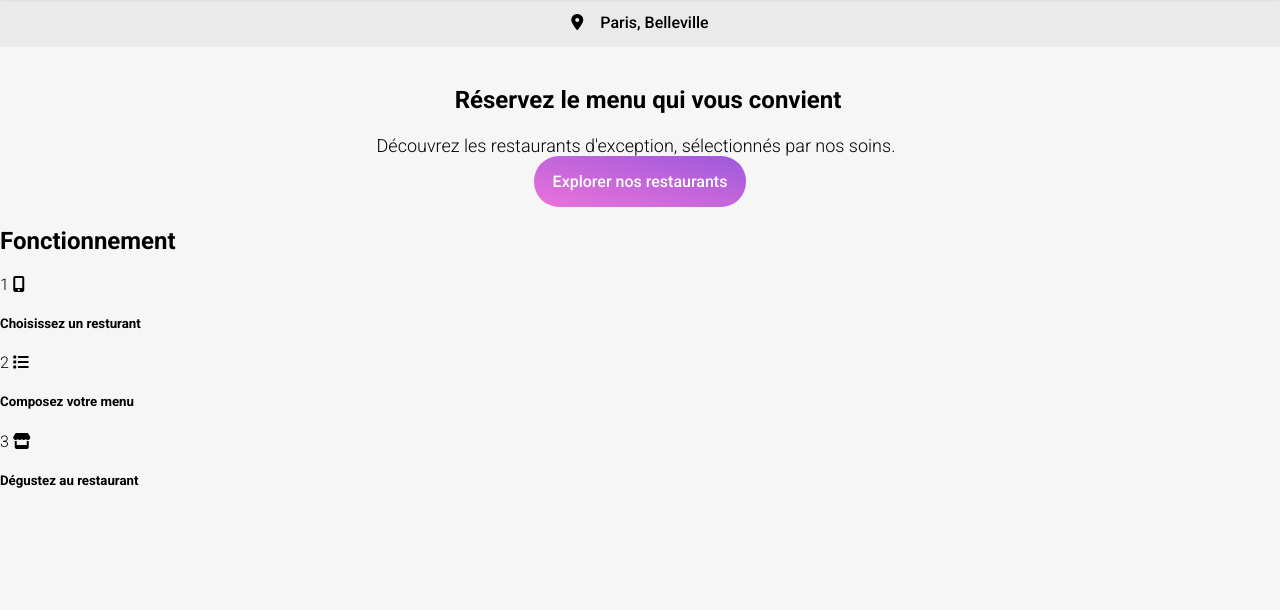
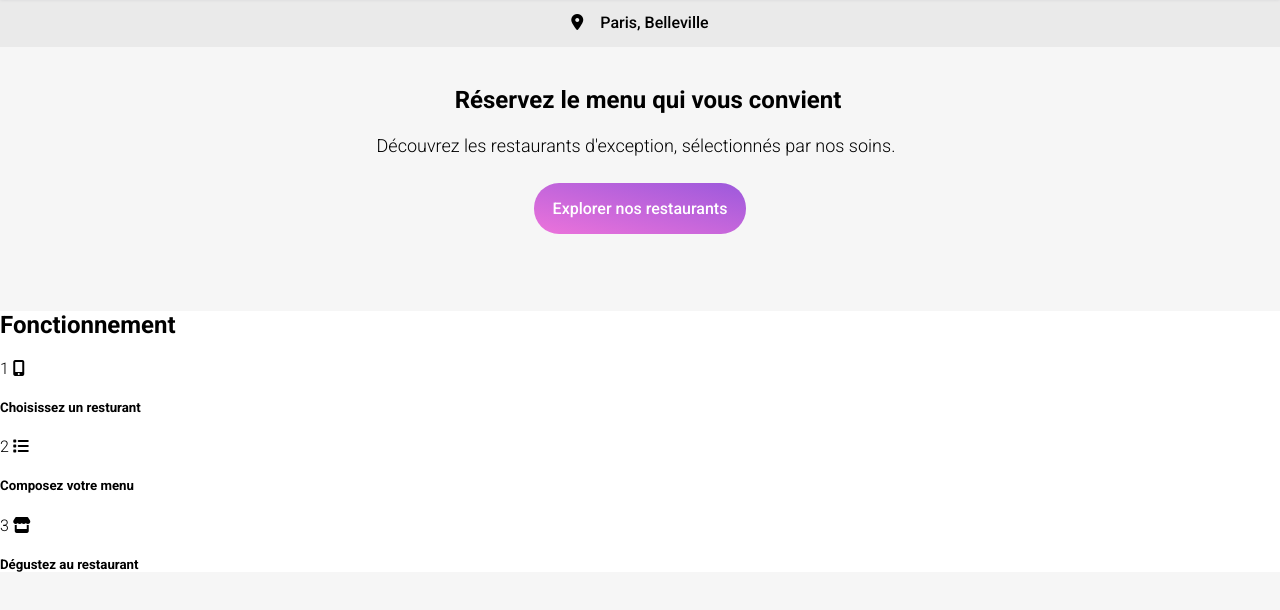
Before and after one commit to braouk/ohmyfood, a plain HTML site: page index.html in a window 1280 px wide. Shown: the part 76-686 px from the top of the page. Drawn offline with Linux system fonts and the light colour scheme.

Commit message:
dernier changement

```diff
--- a/assets/style.css
+++ b/assets/style.css
@@ -1,6 +1,10 @@
 *,
 ::before,
 ::after {
+    box-sizing: border-box;
+}
+
+html {
     box-sizing: border-box;
 }
 
@@ -73,6 +77,14 @@ body {
     font-weight: 500;
     font-size: 16px;
     cursor: pointer;
-
+    margin: 27px 0 57px 0;
     background: linear-gradient(193deg, #9356DC -11.44%, #FF79DA 123.93%);
 }
+
+/* fonctionnement */
+
+.fonctionnement-container {
+    background-color: #fff;
+}
+
+.
```
